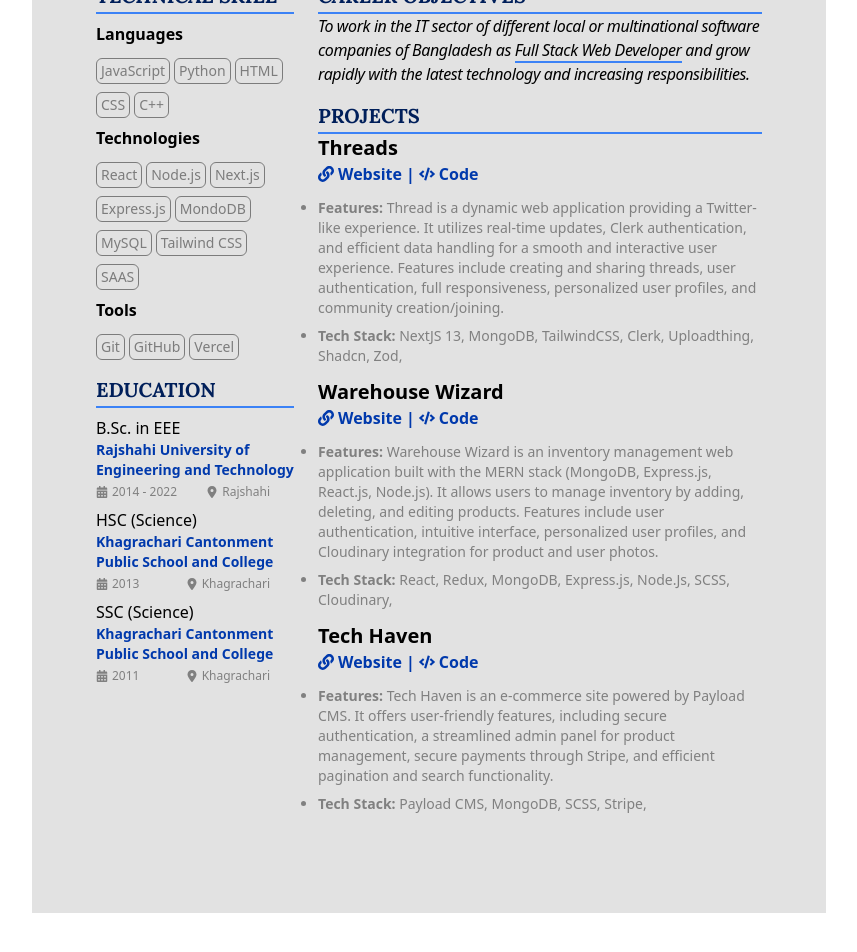
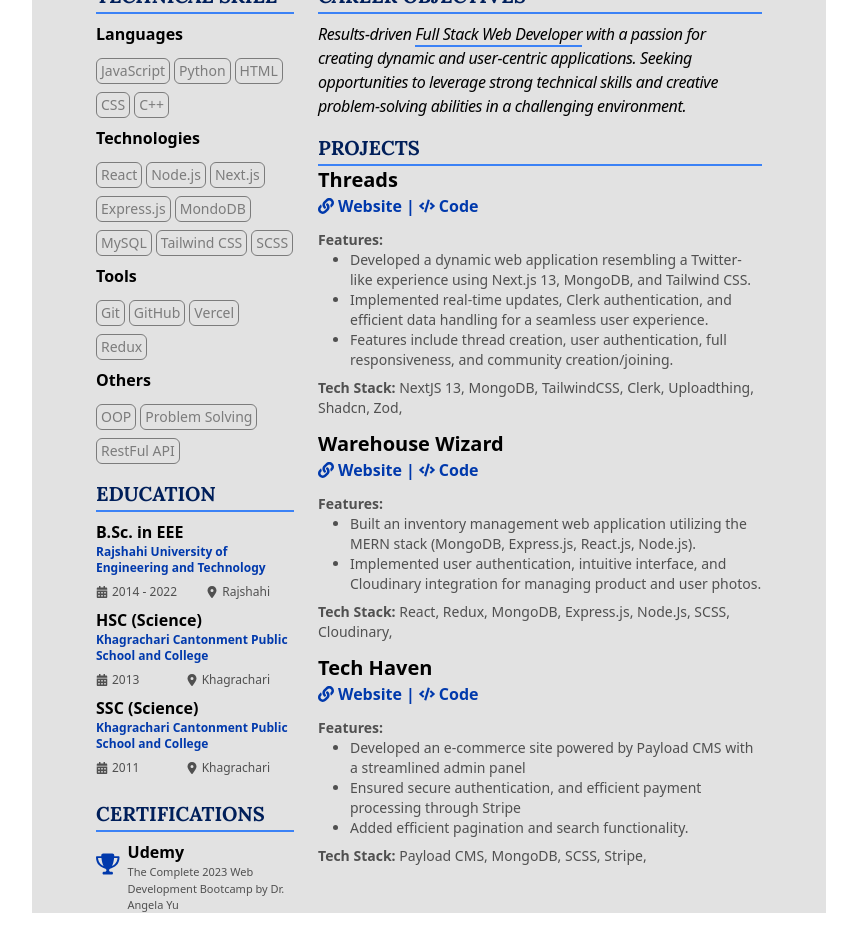
Before and after one commit to IsbatBInHossain/cv-maker, a React (Vite) app: page / in a window 1280 px wide. Shown: the part 308-1260 px from the top of the page, without its empty margins (211-1068 px from the left). Built offline with nearby package versions, Linux system fonts and the light colour scheme.

Commit message:
Complete the CV

```diff
--- a/src/components/CV.jsx
+++ b/src/components/CV.jsx
@@ -1,12 +1,16 @@
-import { CVBody } from './CVBody'
 import { CVHeader } from './CVHeader'
+import { MainBody } from './MainBody'
+import { Sidebar } from './Sidebar'
 
 export const CV = () => {
   return (
     <section className=' flex justify-center items-center py-12'>
       <div id='cv' className=' h-[1173px] w-[794px] bg-background p-16'>
         <CVHeader />
-        <CVBody />
+        <div className=' mt-16 grid grid-cols-3'>
+          <Sidebar />
+          <MainBody />
+        </div>
       </div>
     </section>
   )
--- a/src/components/CVBody.jsx
+++ /dev/null
@@ -1,11 +0,0 @@
-import { MainBody } from './MainBody'
-import { Sidebar } from './Sidebar'
-
-export const CVBody = () => {
-  return (
-    <div className=' mt-16 grid grid-cols-3'>
-      <Sidebar />
-      <MainBody />
-    </div>
-  )
-}
--- /dev/null
+++ b/src/components/Courses.jsx
@@ -0,0 +1,19 @@
+import { Headline } from './Headline'
+import { FaTrophy } from 'react-icons/fa6'
+
+export const Courses = () => {
+  return (
+    <div className=' mr-6 mt-6'>
+      <Headline title='Certifications' />
+      <div className='flex gap-2 mt-2'>
+        <FaTrophy className=' text-secondary text-5xl' />
+        <div className=''>
+          <h3 className=' font-semibold'>Udemy</h3>
+          <p className=' text-ash text-[11px]'>
+            The Complete 2023 Web Development Bootcamp by Dr. Angela Yu
+          </p>
+        </div>
+      </div>
+    </div>
+  )
+}
--- a/src/components/Education.jsx
+++ b/src/components/Education.jsx
@@ -9,11 +9,11 @@ export const Education = () => {
       <Headline title='Education' classes='mt-4' />
       {education.map(edu => (
         <div className='mt-2' key={edu.degree}>
-          <h3>{edu.degree}</h3>
-          <h4 className=' text-secondary font-bold text-sm'>
+          <h3 className=' font-semibold'>{edu.degree}</h3>
+          <h4 className=' text-secondary font-bold text-xs'>
             {edu.institution}
           </h4>
-          <div className=' flex justify-between text-xs text-ash mt-1'>
+          <div className=' flex justify-between text-xs text-ash mt-2'>
             <p className=' flex gap-1 items-center'>
               <FaCalendarAlt /> <span className='inline'>{edu.duration}</span>
             </p>
--- a/src/components/Headline.jsx
+++ b/src/components/Headline.jsx
@@ -13,5 +13,5 @@ export const Headline = ({ title, classes }) => {
 
 Headline.propTypes = {
   title: PropTypes.string.isRequired,
-  classes: PropTypes.string.isRequired,
+  classes: PropTypes.string,
 }
--- a/src/components/MainBody.jsx
+++ b/src/components/MainBody.jsx
@@ -6,14 +6,15 @@ export const MainBody = () => {
   return (
     <div className='col-span-2'>
       <Headline title='Career Objectives' />
-      <p className='italic tracking-tight'>
-        To work in the IT sector of different local or multinational software
-        companies of Bangladesh as{' '}
+
+      <p className='italic tracking-tight mt-2'>
+        Results-driven{' '}
         <span className='border-b-2 border-blue-500'>
           Full Stack Web Developer
         </span>{' '}
-        and grow rapidly with the latest technology and increasing
-        responsibilities.
+        with a passion for creating dynamic and user-centric applications.
+        Seeking opportunities to leverage strong technical skills and creative
+        problem-solving abilities in a challenging environment.
       </p>
       <Headline title='Projects' classes=' mt-4 ' />
       {projects.map(project => (
--- a/src/components/ProjectCard.jsx
+++ b/src/components/ProjectCard.jsx
@@ -19,10 +19,14 @@ const ProjectCard = ({ project }) => {
           {' Code'}
         </a>
       </div>
-      <ul className=' list-disc text-sm text-ash flex flex-col gap-2 mt-3'>
+      <ul className=' text-sm text-ash flex flex-col gap-2 mt-3'>
         <li>
           <span className='font-bold'>Features:</span>{' '}
-          <p className='inline'>{project.desc}</p>
+          <ul className='list-disc ml-8'>
+            {project.features?.map((feature, idx) => (
+              <li key={idx}>{feature}</li>
+            ))}
+          </ul>
         </li>
 
         <li>
@@ -38,7 +42,7 @@ ProjectCard.propTypes = {
   project: PropTypes.shape({
     name: PropTypes.string.isRequired,
     desc: PropTypes.string,
-    // features: PropTypes.arrayOf(PropTypes.string).isRequired,
+    features: PropTypes.arrayOf(PropTypes.string),
     'tech-stack': PropTypes.arrayOf(PropTypes.string).isRequired,
     links: PropTypes.shape({
       website: PropTypes.string.isRequired,
--- a/src/components/Sidebar.jsx
+++ b/src/components/Sidebar.jsx
@@ -1,3 +1,4 @@
+import { Courses } from './Courses'
 import { Education } from './Education'
 import { Technical } from './Technical'
 
@@ -6,6 +7,7 @@ export const Sidebar = () => {
     <div className='flex flex-col'>
       <Technical />
       <Education />
+      <Courses />
     </div>
   )
 }
--- a/src/components/Technical.jsx
+++ b/src/components/Technical.jsx
@@ -24,6 +24,12 @@ export const Technical = () => {
           <Skill name={tool} key={tool} />
         ))}
       </div>
+      <h4 className=' font-bold mt-2'>Others</h4>
+      <div className=' flex flex-wrap mt-2 gap-1'>
+        {skills.others.map(other => (
+          <Skill name={other} key={other} />
+        ))}
+      </div>
     </div>
   )
 }
--- a/src/data.js
+++ b/src/data.js
@@ -8,9 +8,9 @@ export const skills = {
     'MondoDB',
     'MySQL',
     'Tailwind CSS',
-    'SAAS',
+    'SCSS',
   ],
-  tools: ['Git', 'GitHub', 'Vercel'],
+  tools: ['Git', 'GitHub', 'Vercel', 'Redux'],
   others: ['OOP', 'Problem Solving', 'RestFul API'],
 }
 
@@ -18,6 +18,11 @@ export const projects = [
   {
     name: 'Threads',
     desc: 'Thread is a dynamic web application providing a Twitter-like experience. It utilizes real-time updates, Clerk authentication, and efficient data handling for a smooth and interactive user experience. Features include creating and sharing threads, user authentication, full responsiveness, personalized user profiles, and community creation/joining.',
+    features: [
+      'Developed a dynamic web application resembling a Twitter-like experience using Next.js 13, MongoDB, and Tailwind CSS.',
+      'Implemented real-time updates, Clerk authentication, and efficient data handling for a seamless user experience.',
+      'Features include thread creation, user authentication, full responsiveness, and community creation/joining.',
+    ],
     'tech-stack': [
       'NextJS 13',
       'MongoDB',
@@ -35,6 +40,10 @@ export const projects = [
   {
     name: 'Warehouse Wizard',
     desc: 'Warehouse Wizard is an inventory management web application built with the MERN stack (MongoDB, Express.js, React.js, Node.js). It allows users to manage inventory by adding, deleting, and editing products. Features include user authentication, intuitive interface, personalized user profiles, and Cloudinary integration for product and user photos.',
+    features: [
+      'Built an inventory management web application utilizing the MERN stack (MongoDB, Express.js, React.js, Node.js).',
+      'Implemented user authentication, intuitive interface, and Cloudinary integration for managing product and user photos.',
+    ],
     'tech-stack': [
       'React',
       'Redux',
@@ -52,6 +61,11 @@ export const projects = [
   {
     name: 'Tech Haven',
     desc: 'Tech Haven is an e-commerce site powered by Payload CMS. It offers user-friendly features, including secure authentication, a streamlined admin panel for product management, secure payments through Stripe, and efficient pagination and search functionality.',
+    features: [
+      'Developed an e-commerce site powered by Payload CMS with a streamlined admin panel',
+      'Ensured secure authentication, and efficient payment processing through Stripe',
+      'Added efficient pagination and search functionality.',
+    ],
     'tech-stack': ['Payload CMS', 'MongoDB', 'SCSS', 'Stripe'],
     links: {
       website: 'https://e-commerce-site-with-payload.payloadcms.app/',
--- a/tailwind.config.js
+++ b/tailwind.config.js
@@ -7,7 +7,7 @@ export default {
         background: '#e2e2e2',
         primary: '#001f5a',
         secondary: '#0039ac',
-        ash: '#808080',
+        ash: '#505050',
         box: '#7c7c7c',
       },
       fontFamily: {
```
